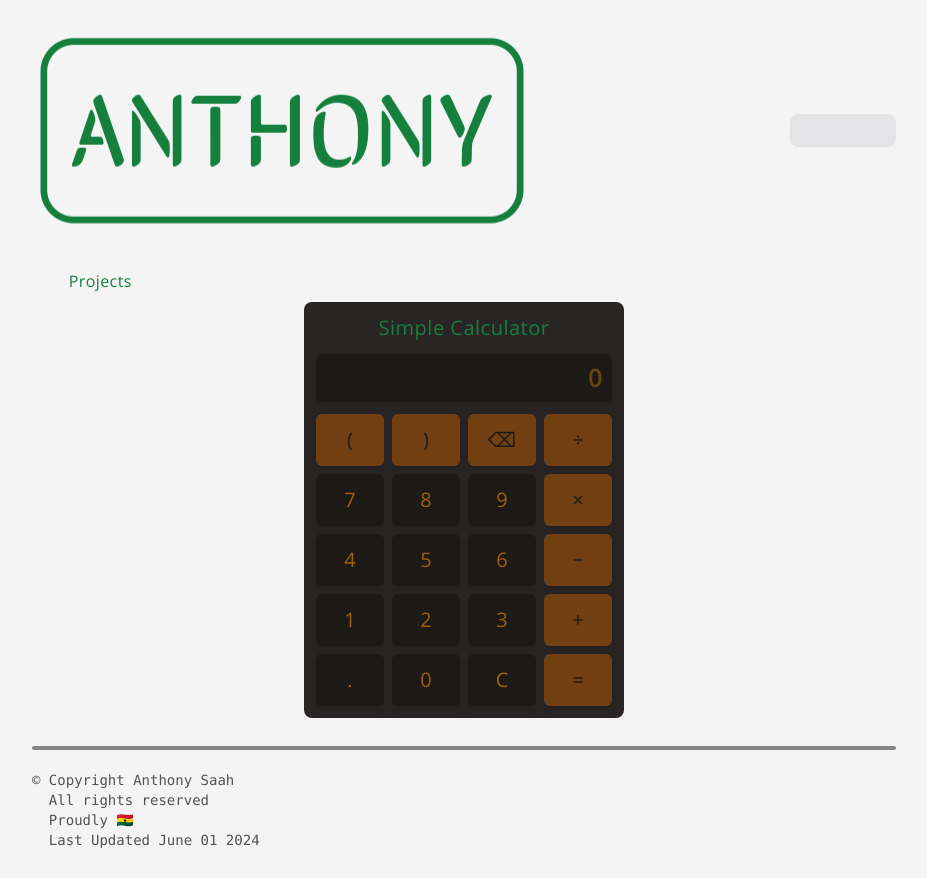
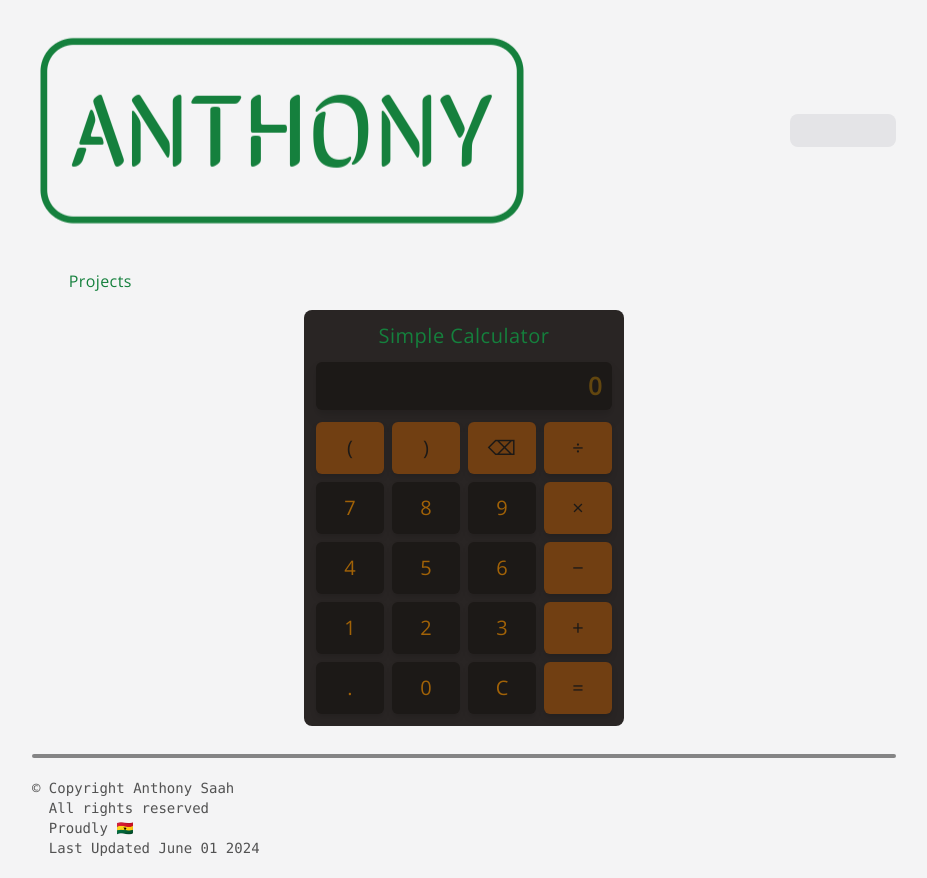
Before and after one commit to thepapisogram/anthony-saah, a Next.js app: page /projects/calculator in a window 1280 px wide. Shown: the whole page, without its empty margins (176-1103 px from the left). Built offline with nearby package versions, Linux system fonts and the light colour scheme; some icons are missing.

Commit message:
minor change

```diff
--- a/app/styles/globals.css
+++ b/app/styles/globals.css
@@ -15,7 +15,7 @@ body{
 }
 
 .project-link{
-    @apply p-2 head-text bg-green-500 dark:bg-yellow-500 !bg-opacity-10 hover:!bg-opacity-15 rounded-md transition-all
+    @apply p-2 head-text bg-green-500 dark:bg-yellow-700 !bg-opacity-10 hover:!bg-opacity-15 rounded-md transition-all
 }
 
 .app{
@@ -23,5 +23,5 @@ body{
 }
 
 .crumb{
-    @apply flex items-center gap-1 text-center head-text font-thin tracking-wide mb-2
+    @apply flex items-center gap-1 text-center head-text font-thin tracking-wide mb-4
 }
```
